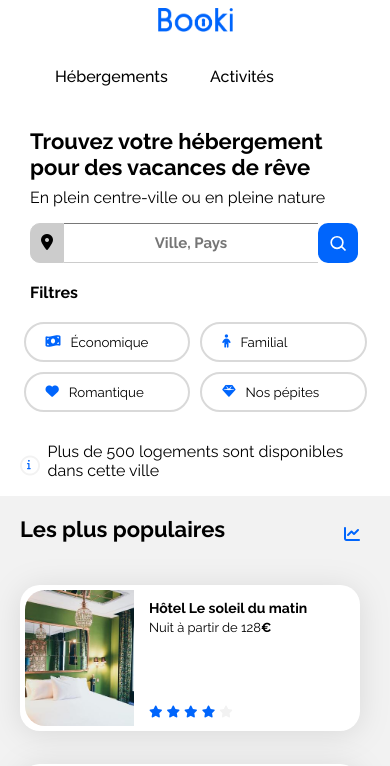
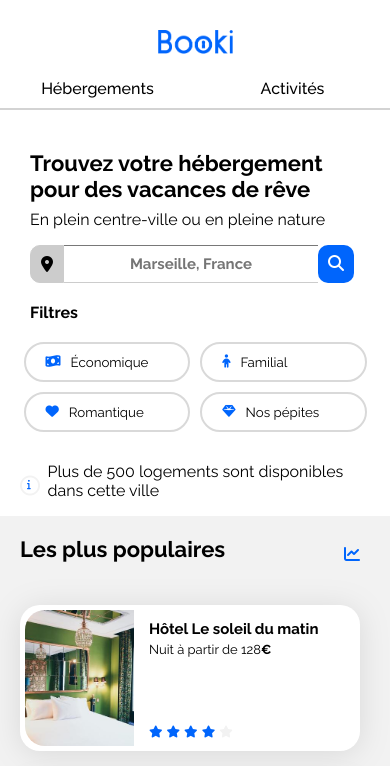
Before and after one commit to AiserJ/Projet-OpenClassrooms, a plain HTML site: page index.html in a window 390 px wide. Shown: the top 766 px of the page. Drawn offline with Linux system fonts and the light colour scheme.

Commit message:
Projet finalisé

```diff
--- a/css/style.css
+++ b/css/style.css
@@ -35,6 +35,8 @@ body {
     margin-left: 20px;
     margin-right: 20px;
     padding: 5px;
+    max-width: 1440px;
+    margin: auto;
 }
 
 header {
@@ -67,20 +69,22 @@ nav ul{
     display: flex;
     list-style: none;
     margin: 0;
-    padding: 10px 40px;
+    padding: 0px 40px;
 }
 
-.nav-item a {
+.nav-bar li {
     text-decoration: none;
     color: black;
     font-weight: 500;
     padding: 10px 15px;
     transition: color 0.3s ease;
+    padding-top: 15px;
+    padding-bottom: 30px;
 }
 
-.nav-item a:hover {
+.nav-bar li:hover {
     color: var(--main-color);
-    text-decoration: overline;
+    border-top: solid 2px #0065FC;
     text-decoration-thickness: 2px;
 }
 
@@ -105,6 +109,7 @@ nav ul{
 h1{
     display: flex;
     margin-bottom: 3px;
+    width: 1000px;
 }
 
 p {
@@ -221,6 +226,7 @@ p {
 .main-container {
     display: flex;
     width: 100%;
+    max-width: 1440px;
 }
 
 a {
@@ -420,14 +426,27 @@ footer {
 /****** Media queries ***********/
 /* Medium devices (tablets, less/equal than 1024px) */
 @media (max-width: 1024px) {
+
+    body{
+        max-width: 1024px;
+    }
+
     .hebergements-and-populaires {
         flex-direction: column;
         margin-left: 0px;
         margin-right: 0px;
     }
 
+    h3{
+        font-size: 15px;
+    }
+
     .activites-marseille{
         width: 92%;
+    }
+
+    h1 {
+        width: max-content;
     }
 
     .hebergements-marseille{
@@ -478,7 +497,7 @@ footer {
     }
 
     .populaires-cards .card-title {
-        font-size: 14px;
+        font-size: 15px;
     }
 
     .populaires-cards .card-subtitle {
@@ -531,29 +550,37 @@ footer {
 
     .nav-bar {
         width: 100%;
+        padding: 0px;
         padding-top: 25px;
-        padding-bottom: 25px;
+        margin-bottom: 10px;
     }
 
     nav {
         flex-wrap: wrap;
         padding: 0px;
+        margin-top: 30px;
     }
 
-    .nav-item a {
+    .nav-bar li {
         width: 100%;
         height: 100%;
+        padding: 0px;
+        border-bottom: solid 2px lightgrey;
+        padding-bottom: 10px;
     }
 
     .nav-item {
         width: 100%;
         display: flex;
+        text-align: center;
+        justify-content: center;
     }
 
-    .nav-bar a:hover {
+    .nav-bar li:hover {
         color: var(--main-color);
-        text-decoration: underline;
-        text-decoration-thickness: 2px;
+        border-bottom: 2px blue solid;
+        text-decoration: none;
+        border-top: none;
     }
 
     h1 {
--- a/index.html
+++ b/index.html
@@ -20,8 +20,8 @@
             <img src="images/logo/Booki.png" alt="Logo Booki" class="logo">
         </div>
         <ul class="nav-bar">
-            <li class="nav-item"><a href="#">Hébergements</a></li>
-            <li class="nav-item"><a href="#">Activités</a></li>
+            <li class="nav-item"><a href="#hebergement">Hébergements</a></li>
+            <li class="nav-item"><a href="#activite">Activités</a></li>
         </ul>
     </nav>
     <header class="search-section">
@@ -31,11 +31,9 @@
                 <div class="localisation">
                     <i class="fa-duotone fa-solid fa-location-dot"></i>
                 </div>
-                <input type="text" placeholder="Ville, Pays" class="destination">
+                <input type="text" placeholder="Marseille, France" class="destination">
                 <button class="search-btn" type="submit">Rechercher</button>
-                <svg class="btn-icon" xmlns="http://www.w3.org/2000/svg" width="20" height="20" fill="white" viewBox="0 0 24 24">
-                    <path d="M21 21l-4.35-4.35m1.18-5.15a7 7 0 11-14 0 7 7 0 0114 0z" stroke="currentColor" stroke-width="2" fill="none"/>
-                </svg>
+                <i class="fa-solid fa-magnifying-glass btn-icon"></i>
             </div>
             <article>
                 <div class="filtres-tt">
@@ -59,7 +57,7 @@
         <main class="main-container">
             <div class="hebergements-and-populaires">
                 <section class="hebergements">
-                    <h2 class="section-title">Hébergements à Marseille</h2>
+                    <h2 id="hebergement" class="section-title">Hébergements à Marseille</h2>
                         <div class="hebergement-total">
                             <div class="hebergements-marseille">
                                 <a href="#">
@@ -241,7 +239,7 @@
             </div>
         </main>
         <section class="section-activite">
-            <h2>Activités à Marseille</h2>
+            <h2 id="activite">Activités à Marseille</h2>
             <div class="activites-marseille">
                 <article class="card-arti">
                     <a href="#">
@@ -278,7 +276,7 @@
                         <div class="card-activite">
                         <img src="./images/activites/florian-wehde.jpg" alt="Notre Dame de la Garde" class="activite-img">
                             <div class="activite-text">
-                                <h3>Notre Dame De La Garde</h3>
+                                <h3>Notre-Dame-De-La-Garde</h3>
                             </div>
                         </div>
                     </a>
```
